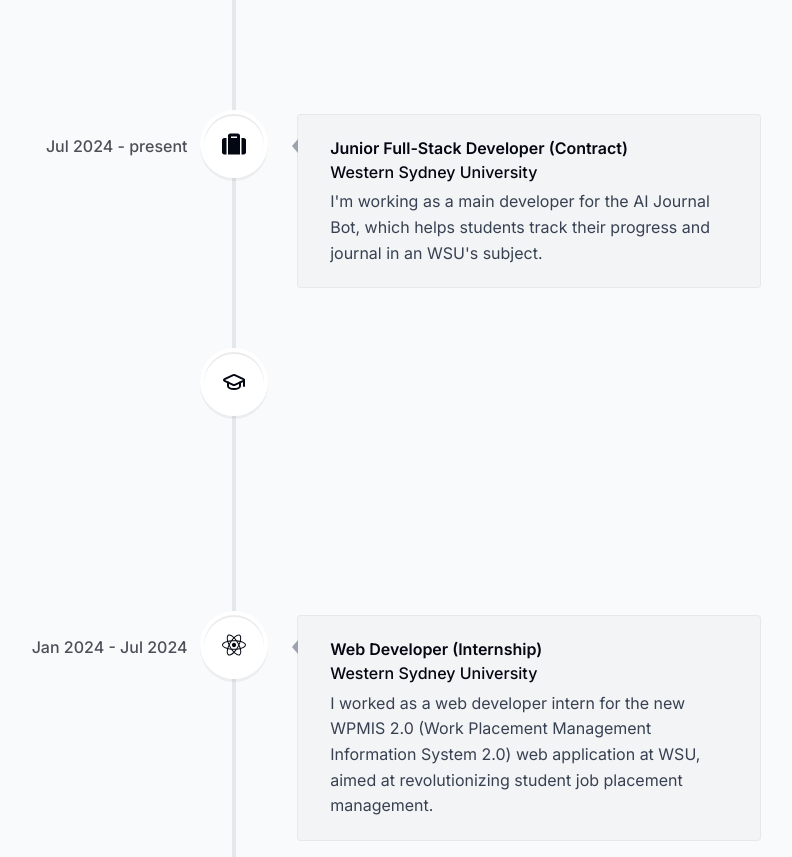
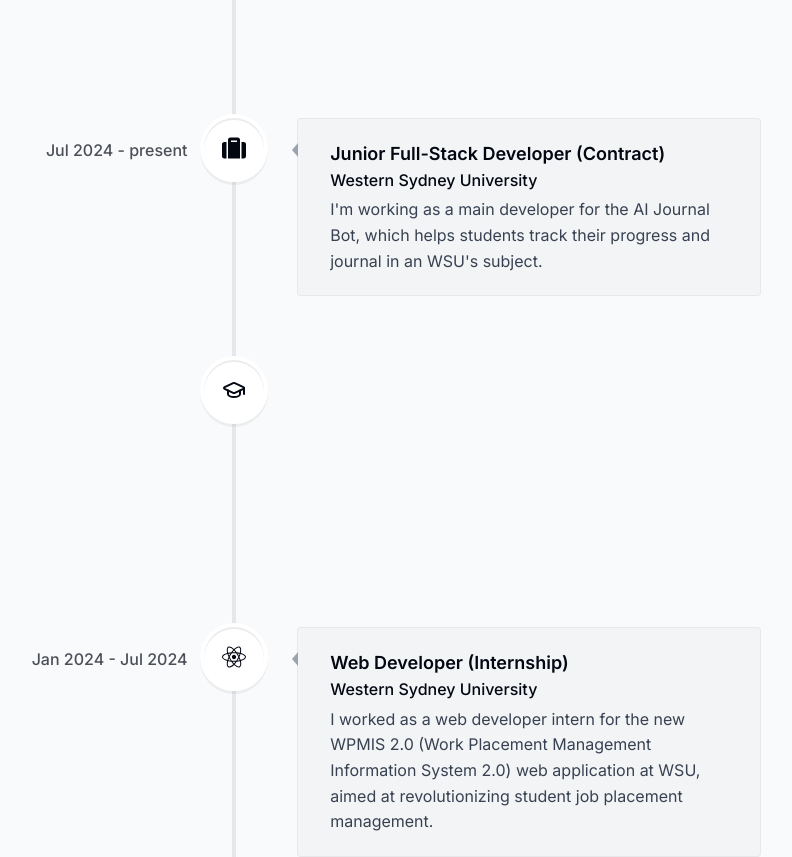
Before and after one commit to andrewnguyen-dev/portfolio, a Next.js app: page / in a window 1280 px wide. Shown: the part 4240-5097 px from the top of the page, without its empty margins (406-1198 px from the left). Built offline with nearby package versions, Linux system fonts and the light colour scheme; no server answers.

Commit message:
Change size of the Job Title (Experience section)

```diff
--- a/components/experience.tsx
+++ b/components/experience.tsx
@@ -60,7 +60,7 @@
           fontSize: "1.5rem",
         }}
       >
-        <h3 className="font-semibold capitalize">{item.title}</h3>
+        <h3 className="font-semibold capitalize text-lg">{item.title}</h3>
         <p className="font-normal !mt-0">{item.location}</p>
         <p className="!mt-1 !font-normal text-gray-700 dark:text-gray-400">{item.description}</p>
       </VerticalTimelineElement>
```
